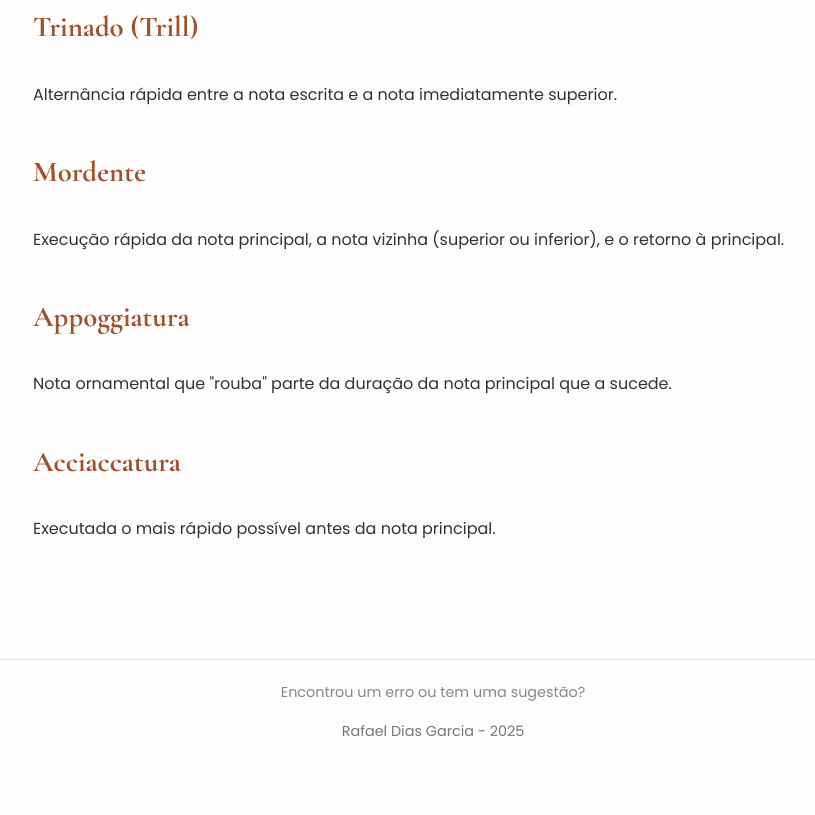
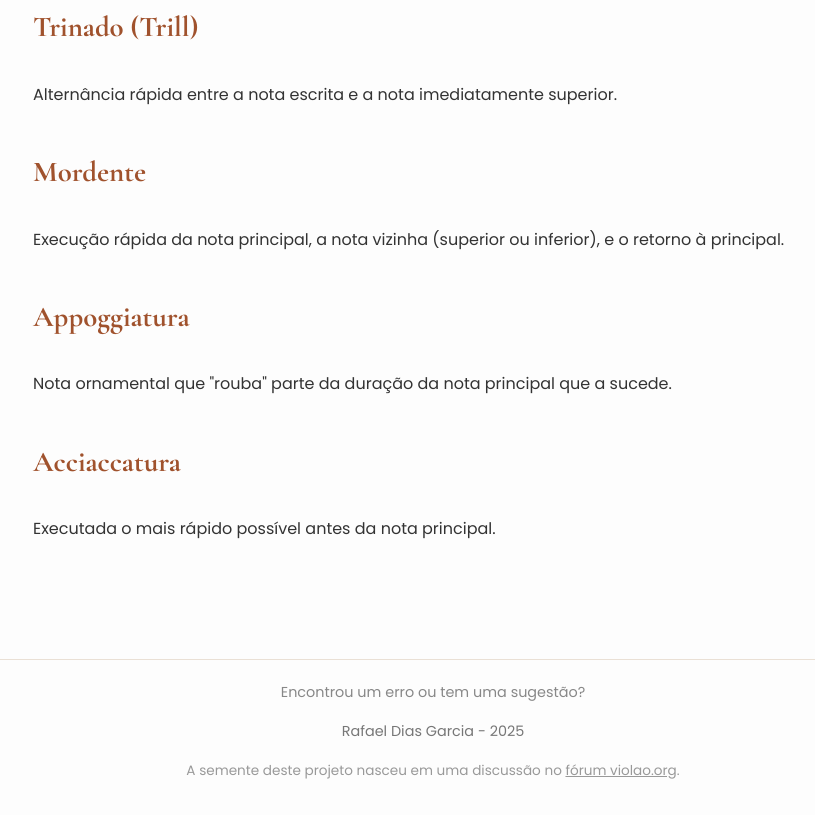
Before and after one commit to rafaeldiasgarcia/tecnicas-violao-classico, a plain HTML site: page index.html in a window 1280 px wide. Shown: the part 6640-7455 px from the top of the page, without its empty margins (207-1022 px from the left). Before the commit the page ends 7418 px from the top, so only its background shows below. Drawn offline with nearby package versions, Linux system fonts and the light colour scheme.

Commit message:
feat: Adiciona link de crédito à fonte de inspiração no rodapé

```diff
--- a/estilo.css
+++ b/estilo.css
@@ -147,6 +147,24 @@ ul li::before {
     color: #777;
 }
 
+/* TEXTO DE INSPIRAÇÃO */
+.texto-inspiracao {
+    font-size: 0.85rem;
+    color: #999;
+    margin-top: 15px;
+    padding: 0 20px;
+}
+
+.texto-inspiracao a {
+    color: #999;
+    text-decoration: underline;
+    transition: color 0.3s;
+}
+
+.texto-inspiracao a:hover {
+    color: #8B4513;
+}
+
 /* ESTILOS DO FEEDBACK E MODAL */
 .link-discreto {
     display: block;
--- a/index.html
+++ b/index.html
@@ -132,6 +132,11 @@
     <footer class="rodape">
         <a href="#" id="link-feedback" class="link-discreto">Encontrou um erro ou tem uma sugestão?</a>
         <p>Rafael Dias Garcia - 2025</p>
+
+        <!-- LINHA DE CRÉDITO ADICIONADA -->
+        <p class="texto-inspiracao">
+            A semente deste projeto nasceu em uma discussão no <a href="https://violao.org/topic/25877-todas-as-tecnicas-do-violao-classico/" target="_blank" rel="noopener noreferrer">fórum violao.org</a>.
+        </p>
     </footer>
 
     <!-- script -->
```
